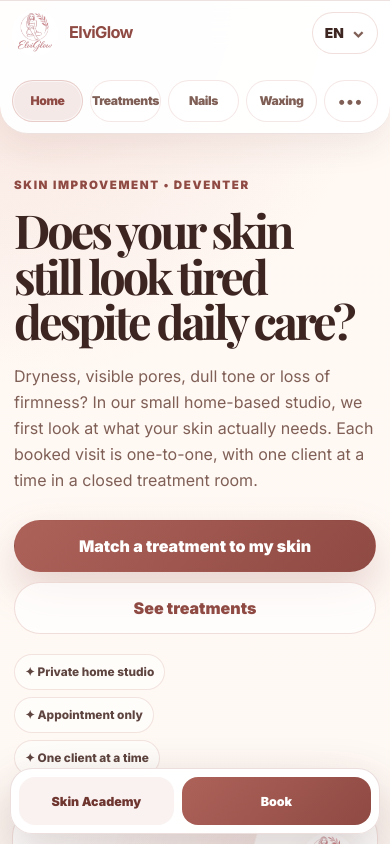
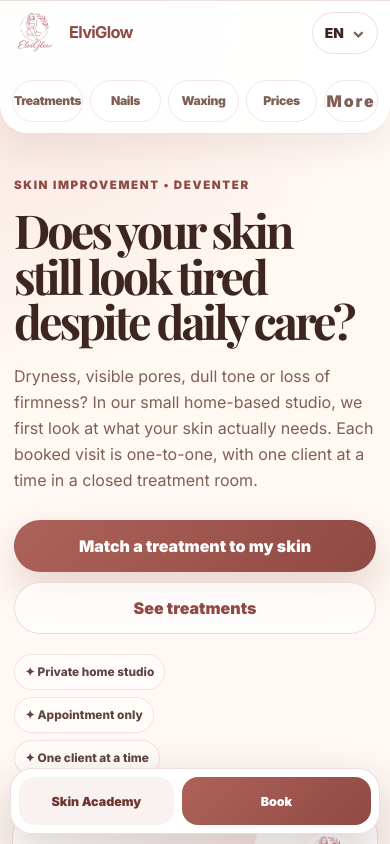
Before and after one commit to prachniomarcin-star/elviglow-site, a React (Vite) app: page / in a window 390 px wide. Shown: the top 844 px of the page. Built offline with nearby package versions, Linux system fonts and the light colour scheme.

Commit message:
Simplify mobile navigation

```diff
--- a/src/components/Layout.jsx
+++ b/src/components/Layout.jsx
@@ -38,8 +38,15 @@ const localSeoLinks = {
   ],
 };
 
-const mobileMainNav = navKeys.slice(0, 4);
-const mobileMoreNav = navKeys.slice(4);
+const mobilePrimaryKeys = new Set(["treatments", "nails", "waxing", "pricing"]);
+const mobileMainNav = navKeys.filter((item) => mobilePrimaryKeys.has(item.key));
+const mobileMoreNav = navKeys.filter((item) => item.key !== "home" && !mobilePrimaryKeys.has(item.key));
+
+const moreLabels = {
+  pl: "Więcej",
+  en: "More",
+  nl: "Meer",
+};
 
 const studioSubtitles = {
   pl: "Prywatne studio domowe • jedna klientka na raz",
@@ -143,14 +150,14 @@ export default function Layout({ children, currentPath, onNavigate, lang, setLan
             <button
               type="button"
               className="nav-more-trigger"
-              aria-label="More pages"
+              aria-label={moreLabels[lang] || moreLabels.nl}
               aria-expanded={isMoreOpen}
               onClick={() => {
                 setIsMoreOpen((value) => !value);
                 setIsLangOpen(false);
               }}
             >
-              •••
+              {moreLabels[lang] || moreLabels.nl}
             </button>
             {isMoreOpen && (
               <div className="nav-more-panel">
```
